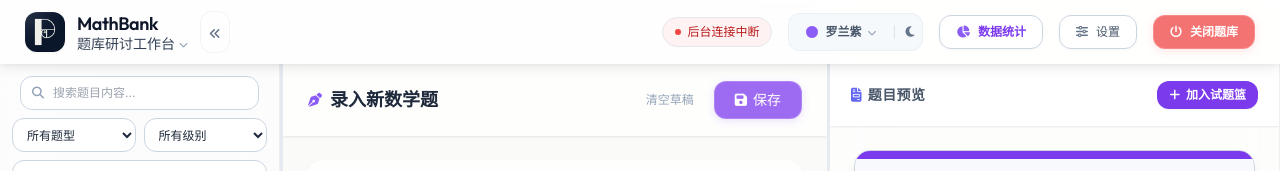
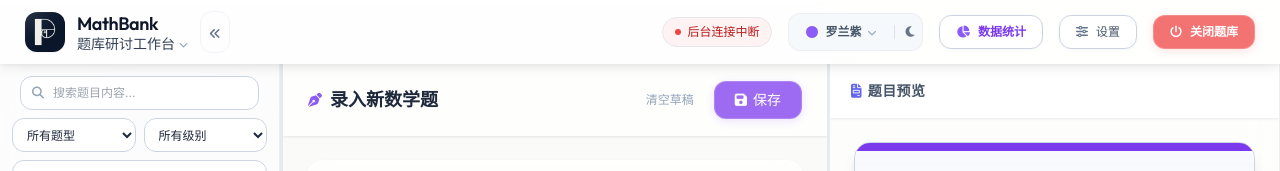
Before and after one commit to ccccsssssyyyyyy/xiaochen-math-treasure, a plain HTML site: page static/index.html in a window 1280 px wide. Shown: the top 171 px of the page. Drawn offline with Linux system fonts and the light colour scheme; no server answers.

Commit message:
fix(ui): remove '加入试题篮' button from Bank Studio right preview panel

```diff
--- a/static/index.html
+++ b/static/index.html
@@ -859,10 +859,6 @@
                     <i class="fa-solid fa-file-invoice text-indigo-500"></i>
                     <span>题目预览</span>
                 </span>
-                <button type="button" id="detailPreviewCartBtn" onclick="if(window.currentEditingQuestionId) toggleCart(window.currentEditingQuestionId)" class="px-3 py-1.5 rounded-xl text-xs font-semibold bg-brand-600 text-white shadow-sm hover:bg-brand-700 active:scale-95 transition-all flex items-center space-x-1.5" title="将此题加入试题篮">
-                    <i class="fa-solid fa-plus text-xs"></i>
-                    <span>加入试题篮</span>
-                </button>
             </div>
 
             <!-- Beautiful Paper View Card -->
```
